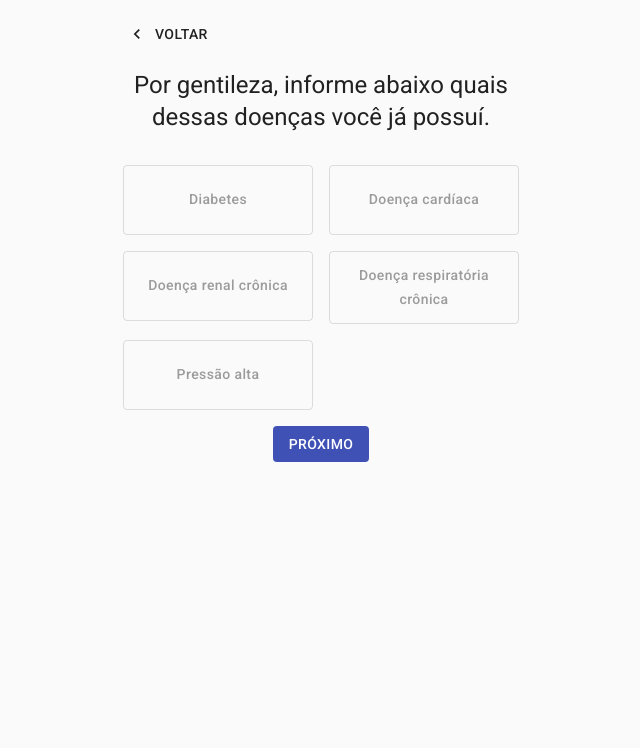
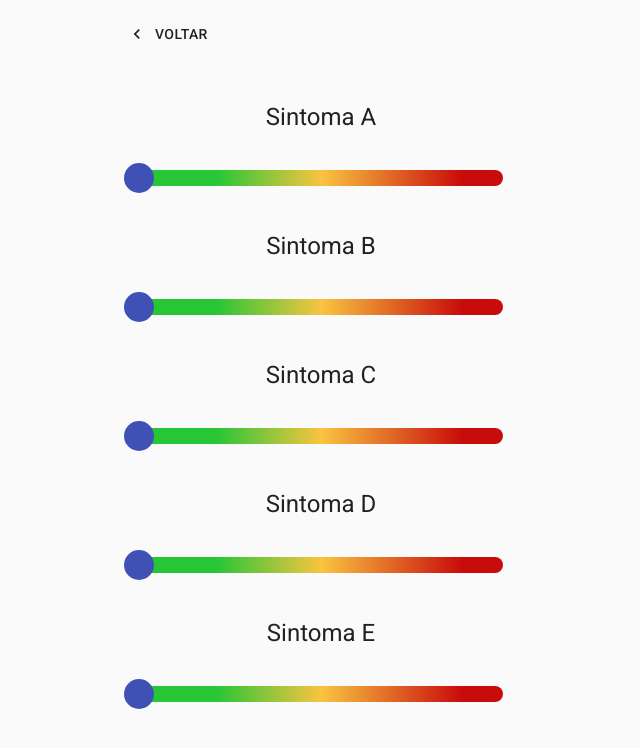
Before and after one commit to felipeozalmeida/stay-safe-webapp, a React (Create React App) app: page / in a window 1280 px wide. Shown: the top 748 px of the page, without its empty margins (319-959 px from the left). Built offline with nearby package versions, Linux system fonts and the light colour scheme.

Commit message:
Added UI controls of 9th screen

```diff
--- a/src/App.jsx
+++ b/src/App.jsx
@@ -21,8 +21,8 @@ const App = () => {
     showAppScreen5: false,
     showAppScreen6: false,
     showAppScreen7: false,
-    showAppScreen8: true,
-    showAppScreen9: false
+    showAppScreen8: false,
+    showAppScreen9: true
   })
 
   const toggleAppScreen = (back, next) => {
@@ -71,7 +71,9 @@ const App = () => {
           />
         }
         {state.showAppScreen9 &&
-          <AppScreen9 />
+          <AppScreen9
+            onHideAppScreen9={() => toggleAppScreen(9, 8)}
+          />
         }
       </Container>
     </>
--- a/src/components/AppScreen9/index.jsx
+++ b/src/components/AppScreen9/index.jsx
@@ -1,9 +1,66 @@
 import React from 'react'
+import { makeStyles } from '@material-ui/core/styles'
+import { Box, Button, Slider, Typography } from '@material-ui/core'
+import { ChevronLeft as ArrowBackIcon } from '@material-ui/icons'
 
-const AppScreen9 = () => {
+const useStyles = makeStyles({
+  rail: {
+    backgroundImage: `
+      linear-gradient(
+        90deg,
+        rgb(38, 198, 54) 21.13%,
+        rgb(249, 196, 64) 50.11%,
+        rgb(200, 11, 11) 88.87%)
+    `,
+    borderRadius: 10,
+    height: 16,
+    opacity: 1
+  },
+  thumb: {
+    marginLeft: -15,
+    marginTop: -7,
+    height: 30,
+    width: 30
+  },
+  track: {
+    borderRadius: '10px 0 0 10px',
+    color: 'transparent',
+    height: 16
+  }
+})
+
+const AppScreen9 = props => {
+
+  const classes = useStyles()
+  const symptoms = [
+    'Sintoma A',
+    'Sintoma B',
+    'Sintoma C',
+    'Sintoma D',
+    'Sintoma E',
+  ]
+
   return (
     <>
-      <h1>AppScreen9</h1>
+      <Box mt={2} mb={6}>
+        <Button startIcon={<ArrowBackIcon />} onClick={props.onHideAppScreen9}>
+          Voltar
+        </Button>
+      </Box>
+      <Box mb={-5}>
+        {symptoms.map((symptom, index) => (
+          <Box mb={5} key={index}>
+            <Box mb={3}>
+              <Typography align="center" variant="h5">
+                {symptom}
+              </Typography>
+            </Box>
+            <Box mx={2}>
+              <Slider classes={classes} min={0} max={10} step={1} />
+            </Box>
+          </Box>
+        ))}
+      </Box>
     </>
   )
 }
```
